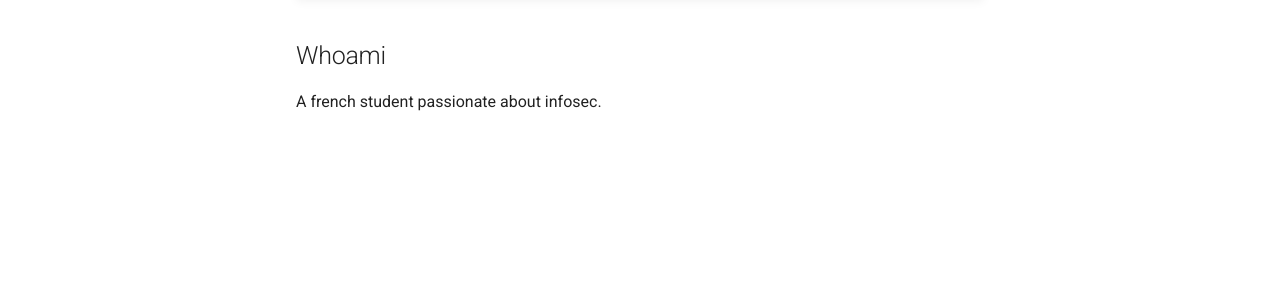
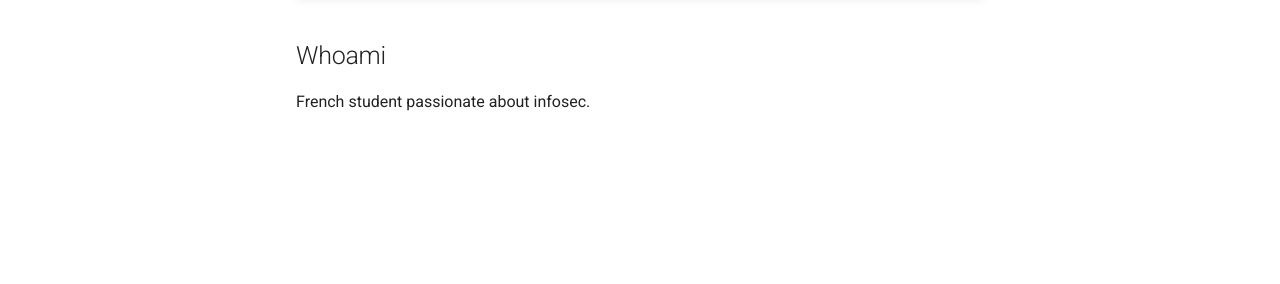
Before and after one commit to xanhacks/ctf-docs, an MkDocs documentation site: the page built from docs/index.md, in a window 1280 px wide. Shown: the part 351-635 px from the top of the page. Built offline with MkDocs 1.6.1 and Material for MkDocs 9.7.7, drawn with Linux system fonts in a browser that asks for light colours; nearby versions of some CDN libraries; comment, search, counter and statistics services are not loaded.

```diff
--- a/docs/index.md
+++ b/docs/index.md
@@ -14,4 +14,4 @@ In this website, you will find awesome **cheatsheets** about tools I use during
 
 ## Whoami
 
-A french student passionate about infosec.
+French student passionate about infosec.
```
